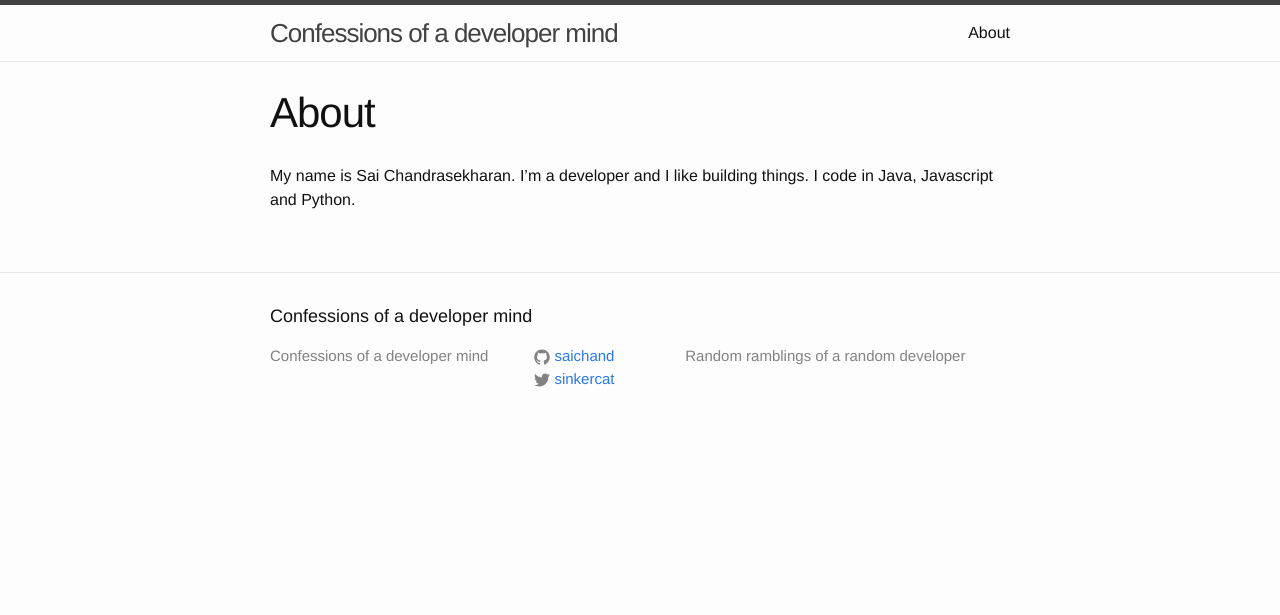
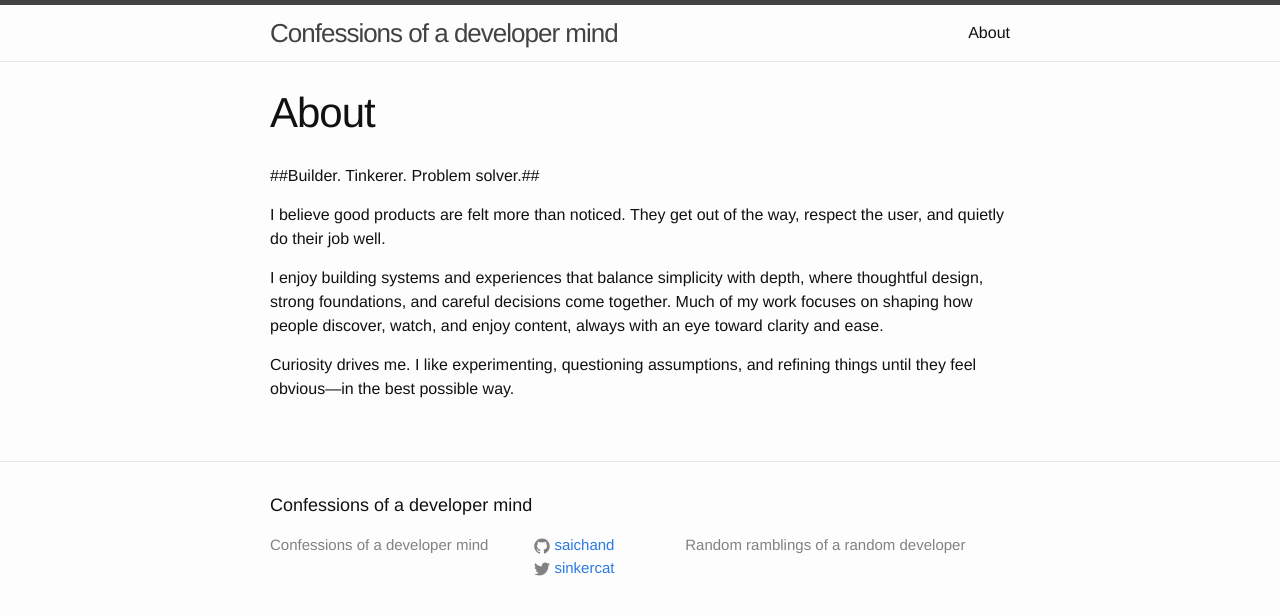
Before and after one commit to saichand/saichand.github.io, a Jekyll site: the page built from about.md, in a window 1280 px wide. Shown: the top 615 px of the page. Built offline with Jekyll 4.4.1, drawn with Linux system fonts in a browser that asks for light colours.

Commit message:
Update about.md

```diff
--- a/about.md
+++ b/about.md
@@ -4,4 +4,10 @@ title: About
 permalink: /about/
 ---
 
-My name is Sai Chandrasekharan. I'm a developer and I like building things. I code in Java, Javascript and Python.
+##Builder. Tinkerer. Problem solver.##
+
+I believe good products are felt more than noticed. They get out of the way, respect the user, and quietly do their job well.
+
+I enjoy building systems and experiences that balance simplicity with depth, where thoughtful design, strong foundations, and careful decisions come together. Much of my work focuses on shaping how people discover, watch, and enjoy content, always with an eye toward clarity and ease.
+
+Curiosity drives me. I like experimenting, questioning assumptions, and refining things until they feel obvious—in the best possible way.
```
